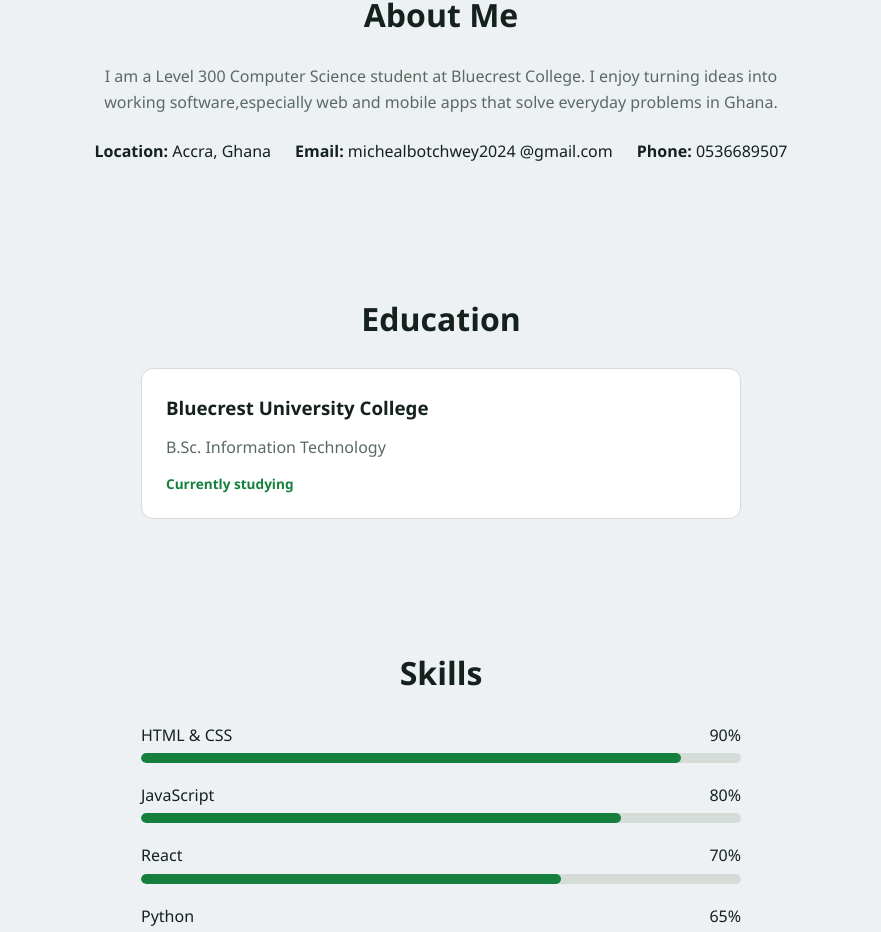
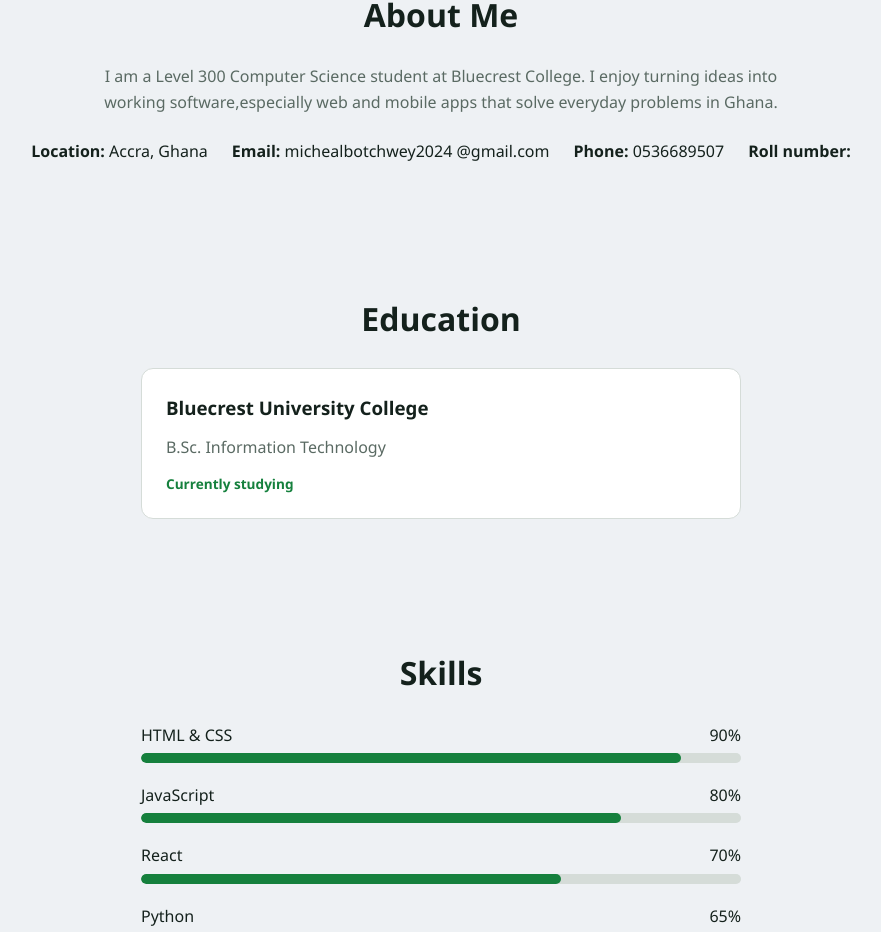
Before and after one commit to michaelbotchwey2024-arch/bit225-Assignment-2-ID-400622039066, a React (Vite) app: page / in a window 1280 px wide. Shown: the part 830-1762 px from the top of the page, without its empty margins (199-1080 px from the left). Built offline with nearby package versions, Linux system fonts and the light colour scheme.

Commit message:
Update About.jsx

```diff
--- a/src/components/About.jsx
+++ b/src/components/About.jsx
@@ -7,6 +7,7 @@ function About({ profile }) {
                 <li><strong>Location:</strong> {profile.location}</li>
                 <li><strong>Email:</strong> {profile.email}</li>
                 <li><strong>Phone:</strong> {profile.phone}</li>
+                <li><strong>Roll number:</strong> {profile.rollnumber}</li>
             </ul>
         </section>
     );
```
